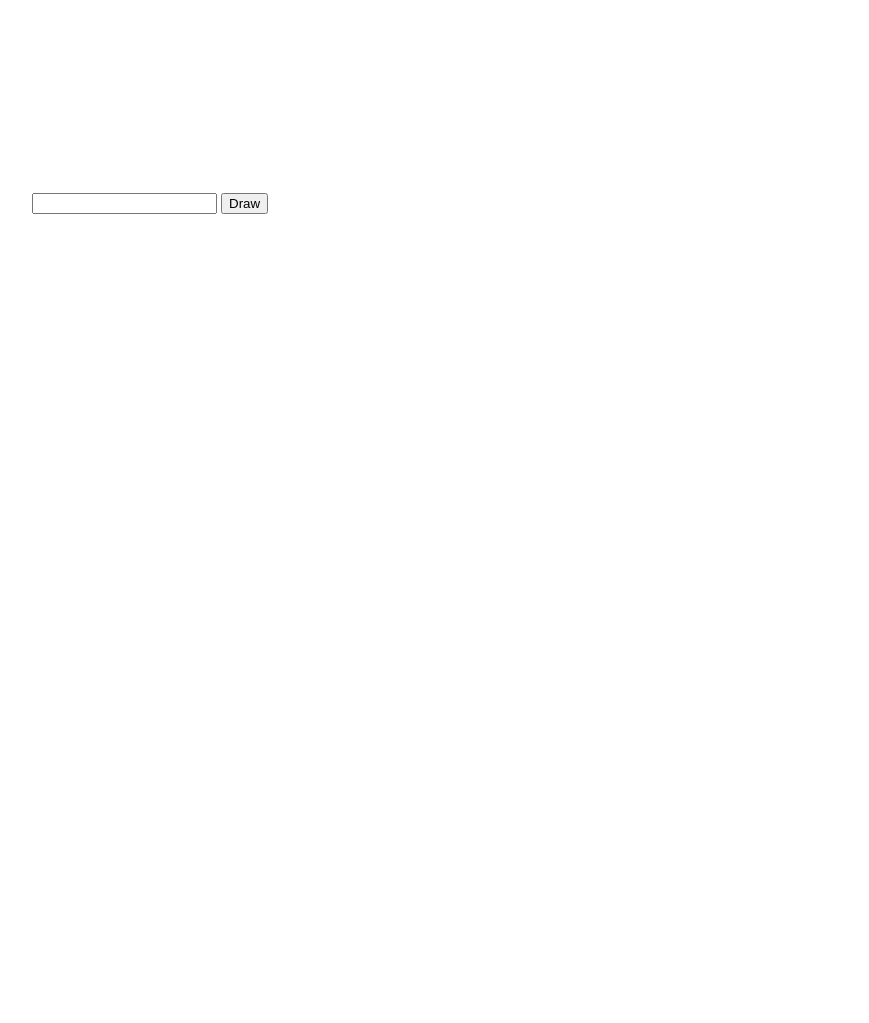
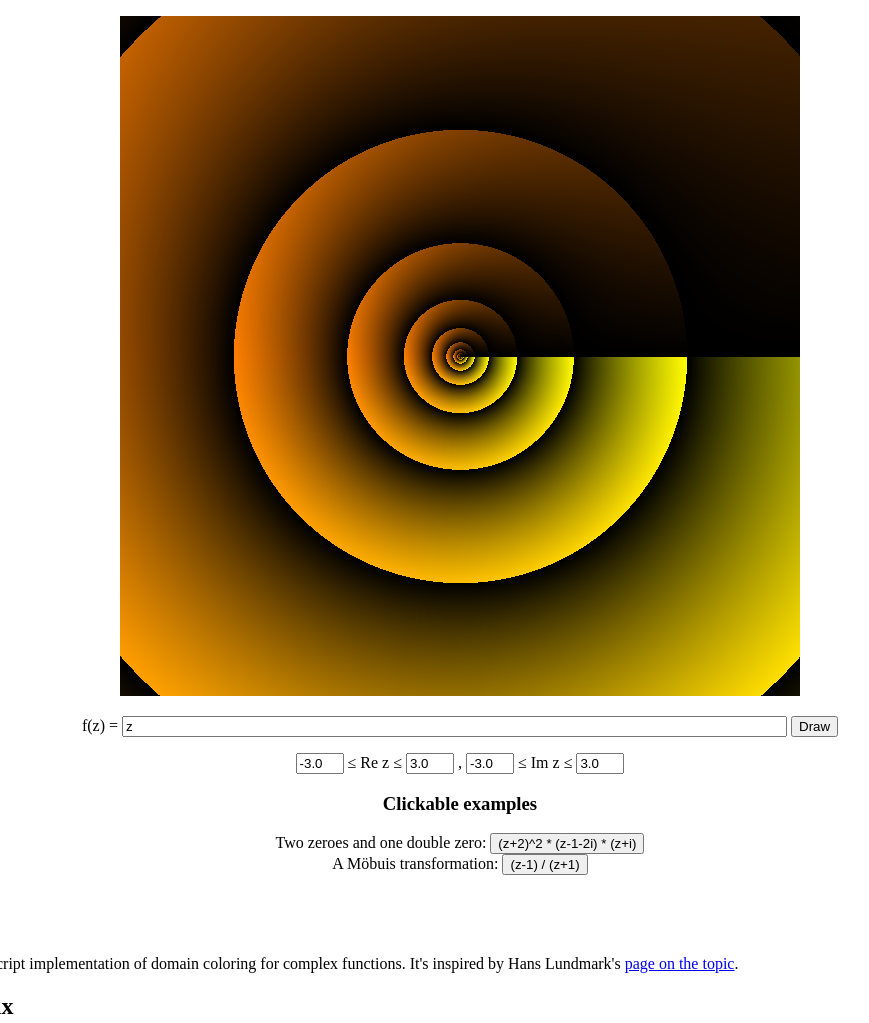
Before and after one commit to mansalskog/ComplexPlots, a plain HTML site: page index.html in a window 1280 px wide. Shown: the top 1023 px of the page, without its empty margins (180-1049 px from the left). Before the commit the page ends 800 px from the top, so only its background shows below. Drawn offline with Linux system fonts and the light colour scheme.

Commit message:
Working but buggy

```diff
--- a/complex.js
+++ b/complex.js
@@ -1,69 +1,41 @@
-// generates regexes for the desired imaginary unit (usually 'i' or 'j')
-const IMAG_LETTER = 'i';
-// TODO: check if allowing negative numbers here will affect ComplexExpr.parse.
-//       Maybe just use .neg() and make the ComplexExpr.parseValue function completely separate from Complex.parse
-const NUM_REGEX = '\\d+(.\\d+)?';
-const RE_REGEX = new RegExp('^' + NUM_REGEX);
-const IM_REGEX = new RegExp('^' + NUM_REGEX + IMAG_LETTER);
-const CPX_REGEX = new RegExp('^' + NUM_REGEX + '\\s*\\+\\s*' + NUM_REGEX + IMAG_LETTER);
-const NAME_REGEX = /^[a-z]/; // a single lowercase letter
-
 function Complex(re, im) {
   this.re = re;
   this.im = im;
 }
 
 Complex.fromPolar = function(abs, arg) {
-  return new Complex(abs * Math.cos(arg), arg * Math.sin(arg));
+  return new Complex(abs * Math.cos(arg), abs * Math.sin(arg));
 }
 
-/* Parses a complex number.
- * Returns an array [z, txt], containing the number (or null) and the remaning text.
+/* Reads a complex number from a string. Not for use with ComplexExpr.
  */
-Complex.parse = function(txt) {
+Complex.fromString = function(txt) {
+  const NUM_REGEX = '-?\\d+(\\.\\d+)?';
+  const RE_REGEX = new RegExp('^' + NUM_REGEX);
+  const IM_REGEX = new RegExp('^' + NUM_REGEX + 'i');
+  const CPX_REGEX = new RegExp('^' + NUM_REGEX + '\\s*\\+\\s*' + NUM_REGEX + 'i');
   if (CPX_REGEX.test(txt)) {
     let [re, im] = txt.split('+', 2);
     // note that parseFloat ignores the trailing 'i'
-    return [new Complex(Number.parseFloat(re), Number.parseFloat(im)), txt.replace(CPX_REGEX, '')];
-  } else {
-    let [z, rem] = Complex.parseSingle(txt);
-    if (z) {
-      return [z, rem];
+    return new Complex(Number.parseFloat(re), Number.parseFloat(im));
+  } else if (IM_REGEX.test(txt)) {
+    return new Complex(0, Number.parseFloat(txt));
+  } else if (RE_REGEX.test(txt)) {
+    return new Complex(Number.parseFloat(txt), 0);
   }
-  }
-  return [null, txt];
-}
-
-/* Parses a real or imaginary number. For use with ComplexExpr.
- * Returns an array [z, txt], containing the number (or null) and the remaning text.
- */
-Complex.parseSingle = function(txt) {
-  if (IM_REGEX.test(txt)) {
-    return [new Complex(0, Number.parseFloat(txt)), txt.replace(IM_REGEX, '')];
-  } else if (RE_REGEX.test(txt)) {
-    return [new Complex(Number.parseFloat(txt), 0), txt.replace(RE_REGEX, '')];
-  }
-  return [null, txt];
-}
-
-Complex.fromString = function(txt) {
-  let [z, rem] = Complex.parse(txt);
-  if (z == null || rem != '') {
-    throw 'Not a complex number: ' + txt;
-  }
-  return z;
+  throw 'Could not parse complex number: ' + txt;
 }
 
 /* Returns a human- and machine-readable text representation of the number.
  */
 Complex.prototype.toString = function() {
   if (this.re == 0) {
-    return this.im + IMAG_LETTER;
+    return this.im + 'i';
   }
   if (this.im == 0) {
     return this.re + '';
   }
-  return this.re + '+' + this.im + IMAG_LETTER;
+  return this.re + '+' + this.im + 'i';
 }
 
 /* Here follow some standard arithmetic functions for complex numbers */
@@ -109,14 +81,11 @@ Complex.prototype.log = function() {
 
 Complex.prototype.exp = function() {
   // TODO: is this really correct?
-  return Complex.fromPolar(Math.exp(this.abs()), this.arg());
+  return Complex.fromPolar(Math.exp(this.re), this.im);
 }
 
 Complex.prototype.pow = function(that) {
-  let abs = this.abs();
-  let arg = this.arg();
-  return Complex.fromPolar(Math.pow(abs, that.re) * Math.exp(-that.im * arg),
-                           that.im * Math.log(abs) + that.re * arg);
+  return that.mul(this.log()).exp();
 }
 
 /* Checks for exact equality. Watch out for floating-point problems. */
@@ -133,8 +102,10 @@ const BINARY_OPS = {
   '^': 'pow'
 };
 const UNARY_OPS = {
+  '-': 'neg',
   'Log': 'log',
   'exp': 'exp',
+  // TODO: maybe add trailing spaces to prevent things like "expz"
   // TODO: trigonometric functions (and hyperbolic)
 };
 
@@ -153,14 +124,29 @@ function ComplexExpr(type) {
     this.name = arguments[1];
     break;
   case EXPR_UNARY:
-    this.op = arguments[1];
+    this.opSym = arguments[1];
     this.target = arguments[2];
     break;
   case EXPR_BINARY:
-    this.op = arguments[1];
+    this.opSym = arguments[1];
     this.left = arguments[2];
     this.right = arguments[3];
     break;
+  }
+}
+
+ComplexExpr.prototype.toString = function() {
+  switch (this.type) {
+  case EXPR_VALUE:
+    return this.value.toString();
+  case EXPR_NAME:
+    return this.name;
+  case EXPR_UNARY:
+    // no parenthesis because unary have (second) highest precendence
+    return this.opSym + ' ' + this.target.toString();
+  case EXPR_BINARY:
+    // parenthezised to guarantee correct parsing
+    return '(' + this.left.toString() + ' ' + this.opSym + ' ' + this.right.toString() + ')';
   }
 }
 
@@ -179,15 +165,19 @@ ComplexExpr.prototype.eval = function(name, value) {
     return value;
   case EXPR_UNARY:
     let target = this.target.eval(name, value);
-    return target[this.op]();
+    let unMethod = UNARY_OPS[this.opSym];
+    return target[unMethod]();
   case EXPR_BINARY:
     let left = this.left.eval(name, value);
     let right = this.right.eval(name, value);
-    return left[this.op](right);
+    let binMethod = BINARY_OPS[this.opSym];
+    return left[binMethod](right);
   }
 }
 
 // TODO: Create a function for replacing a EXPR_NAME with another arbitrary ComplexExpr
+
+/* Here follows a simple (probably quite buggy) parser for complex expressions. */
 
 ComplexExpr.parse = function(txt) {
   let [e, rem] = ComplexExpr.parseSums(txt);
@@ -197,26 +187,83 @@ ComplexExpr.parse = function(txt) {
   return e;
 }
 
+/* Parses a real or imaginary number. For use with ComplexExpr. Returns null on leading spaces.
+ * Returns an array [z, txt], containing the number (or null) and the remaning text.
+ */
+Complex.parseSingle = function(txt) {
+  if (txt.startsWith('i')) {
+    return [new Complex(0, 1), txt.slice(1)];
+  }
+  let match = /^\d+(\.\d+)?i/.exec(txt);
+  if (match) {
+    let im = match[0];
+    return [new Complex(0, Number.parseFloat(im)), txt.slice(im.length)];
+  }
+  match = /^\d+(\.\d+)?/.exec(txt);
+  if (match) {
+    let re = match[0];
+    return [new Complex(Number.parseFloat(re), 0), txt.slice(re.length)];
+  }
+  return [null, txt];
+}
+
+
 /* Parses a complex number or a name (as specified by NAME_REGEX).
  * Returns a list [expr, txt] of a ComplexExpr (or null) and the remaning text.
  */
 ComplexExpr.parseValueOrName = function(txt) {
-  // TODO: add parsing of parenthesised operations after figuring out how
-  let [z, rem] = Complex.parseSingle(txt);
+  let tst = txt.replace(/^\s+/, '');
+  let [z, rem] = Complex.parseSingle(tst); // also takes care of lone imaginary unit
   if (z) {
     return [new ComplexExpr(EXPR_VALUE, z), rem];
   }
-  let match = NAME_REGEX.exec(txt);
+  let match = /^[a-hj-z]/.exec(tst); // a single letter that is not "i"
   if (match) {
     let name = match[0];
-    return [new ComplexExpr(EXPR_NAME, name), txt.slice(name.length)];
+    return [new ComplexExpr(EXPR_NAME, name), tst.slice(name.length)];
   }
   return [null, txt];
 }
 
+/* Parses a number of unary operators followed by a valueOrName
+ * Example: op op value => (op (op value))
+ */
+ComplexExpr.parseZeroOrMoreUnary = function(opSyms, parseHigherPrec) {
+  return function(txt) {
+    let ops = [];
+    let rem = txt;
+    oneOp: while (true) {
+      let tst = rem.replace(/^\s+/, '');
+      for (let i = 0; i < opSyms.length; i++) {
+        let sym = opSyms[i];
+        if (tst.startsWith(sym)) {
+          rem = tst.slice(sym.length).replace(/^\s+/, '');
+          ops.push(sym);
+          continue oneOp;
+        }
+      }
+      break;
+    }
+    let val = null;
+    [val, rem] = parseHigherPrec(rem);
+    if (!val) {
+      return [null, rem];
+    }
+    if (ops.length == 0) {
+      return [val, rem];
+    }
+    let expr = ops.reduceRight((acc, sym) => new ComplexExpr(EXPR_UNARY, sym, acc), val);
+    return [expr, rem];
+  };
+}
+
 /* TODO: describe this mess
+ * Return a parser that parses a list of binary operator expressions
+ * Example: parses an expression like "hp op hp op hp" and produces a parse tree like ((hp op hp) op hp),
+ *          where hp is a string matching parseHigherPrec and op is one of the strings in opSyms
  */
-ComplexExpr.parseZeroOrMoreBinary = function(opSyms, parseHigherPrec, txt) {
+ComplexExpr.parseZeroOrMoreBinary = function(opSyms, parseHigherPrec) {
+  return function(txt) {
     // parse left hand side
     let [left, rem] = parseHigherPrec(txt);
     if (!left) {
@@ -235,24 +282,44 @@ oneTerm:
           if (!right) {
             return [null, txt];
           }
-        left = new ComplexExpr(EXPR_BINARY, BINARY_OPS[sym], left, right);
+          left = new ComplexExpr(EXPR_BINARY, sym, left, right);
           continue oneTerm;
         }
       }
       // no operator matched, return what we got so far
       return [left, rem];
     }
+  };
 }
 
-ComplexExpr.parsePower = function(txt) {
-  // TODO: how should this really be handled? Precedence?
-  return ComplexExpr.parseZeroOrMoreBinary(['^'], ComplexExpr.parseValueOrName, txt);
+ComplexExpr.parseMaybeParenthesis = function(parseNoParen, parseInParen) {
+  return function(txt) {
+    let tst = txt.replace(/^\s+/, ''); // TODO: make a function called removeLeadingSpaces or something
+    if (!tst.startsWith('(')) {
+      return parseNoParen(txt);
+    }
+    tst = tst.slice(1);
+    let [inside, rem] = parseInParen(tst);
+    rem = rem.replace(/^\s+/, '');
+    if (!rem.startsWith(')')) {
+      // missing close parenthesis
+      return [null, rem];
+    }
+    rem = rem.slice(1);
+    return [inside, rem];
+  }
 }
 
-ComplexExpr.parseProducts = function(txt) {
-  return ComplexExpr.parseZeroOrMoreBinary(['*', '/'], ComplexExpr.parsePower, txt);
+// this is needed to solve the chicken-and-egg-problem caused below
+function hackyThing(txt) {
+  return ComplexExpr.parseSums(txt);
 }
+let parseParen = ComplexExpr.parseMaybeParenthesis(ComplexExpr.parseValueOrName, hackyThing); // this depends on parseSums, but parseSums depends on parseTerm
+let parseTerm = ComplexExpr.parseZeroOrMoreUnary(['-', 'exp', 'Log'], parseParen);
 
-ComplexExpr.parseSums = function(txt) {
-  return ComplexExpr.parseZeroOrMoreBinary(['+', '-'], ComplexExpr.parseProducts, txt);
-}
+ComplexExpr.parsePower = ComplexExpr.parseZeroOrMoreBinary(['^'], parseTerm);
+// TODO: create a function to parse right-associative exponents, as this is currently wrong
+
+ComplexExpr.parseProducts = ComplexExpr.parseZeroOrMoreBinary(['*', '/'], ComplexExpr.parsePower);
+
+ComplexExpr.parseSums = ComplexExpr.parseZeroOrMoreBinary(['+', '-'], ComplexExpr.parseProducts);
--- a/index.html
+++ b/index.html
@@ -2,14 +2,81 @@
 <html>
   <head>
     <meta charset="utf-8">
-    <title>Complex domain coloring</title>
+    <title>Complex plots</title>
     <script src="complex.js"></script>
     <script src="plots.js"></script>
     <script src="tests.js"></script>
+    <style>
+input[type="number"] {
+  width: 3em;
+}
+#program {
+  text-align: center;
+}
+    </style>
   </head>
   <body>
-    <canvas id="canvas" width="200" height="200"></canvas>
-    <input id="function" type="text">
-    <button id="draw">Draw</button>
+    <div id="program">
+      <p>
+        <canvas id="canvas" width="200" height="200"></canvas>
+      </p>
+      <p>
+        f(z) =
+        <input id="function" type="text" size="80" value="z">
+        <!-- expanded form of (z + 2) ^ 2 * (z - 1 - 2i) * (z + i)
+             because the parser does not support parentheses -->
+        <button id="draw">Draw</button>
+      </p>
+      <p>
+        <input id="minRe" type="number" value="-3.0">
+        &le; Re z &le;
+        <input id="maxRe" type="number" value="3.0">
+        ,
+        <input id="minIm" type="number" value="-3.0">
+        &le; Im z &le;
+        <input id="maxIm" type="number" value="3.0">
+      </p>
+      <p>
+        <h3>Clickable examples</h3>
+        Two zeroes and one double zero: <button class="funcSample">(z+2)^2 * (z-1-2i) * (z+i)</button><br>
+        A Möbuis transformation: <button class="funcSample">(z-1) / (z+1)</button><br>
+      </p>
+    </div>
+    <div id="information">
+      <h1>About</h1>
+        This is an interative JavaScript implementation of domain coloring for complex functions.
+        It's inspired by Hans Lundmark's <a href="http://users.mai.liu.se/hanlu09/complex/domain_coloring.html">page on the topic</a>.
+      <h2>Expression syntax</h2>
+      <p>
+        <pre>
+Expr := Sums
+Sums := Products "+" Sums
+      | Products "-" Sums
+      | Products
+Products := Power "*" Products
+          | Power "/" Products
+          | Power
+Power := Unary "^" Unary
+Unary := "-" Paren
+       | "exp" Paren
+       | "Log" Paren
+       | Paren
+Paren := "(" Sums ")"
+       | Value
+       | Name
+Name := "a" | "b" | ... | "h" | "j" | ... | "z"
+Value := Number | Number "i"
+Number := Digits
+        | Digits "." Digits
+        </pre>
+      </p>
+      <h2>Known bugs / to-do</h2>
+      <ul>
+        <li>Parsing of powers is left-associative when it should be right associative</li>
+        <li>The coloring is ugly and should be changed</li>
+        <li>There should be error messages if the expression does not parse</li>
+        <li>The rendering is quite slow, probably because evaluating functions is done in a very inefficient way</li>
+      </ul>
+    </div>
   </body>
 </html>
--- a/plots.js
+++ b/plots.js
@@ -0,0 +1,66 @@
+function nonNegativeModulo(x, m) {
+  return ((x % m) + m) % m;
+}
+
+function complexColor(z) {
+  let light = nonNegativeModulo(Math.log(z.abs()) / Math.log(2), 1);
+  let hue = nonNegativeModulo(z.arg() / (2 * Math.PI), 1);
+  let r = light * Math.min(2 * hue, 1);
+  let g = light * hue;
+  let b = 0;
+  return [r, g, b].map((c) => Math.floor(255 * c));
+}
+
+function drawComplexFunc(canvas, funcText, minR, minI, maxR, maxI) {
+  let ctx = canvas.getContext('2d');
+  let f = ComplexExpr.parse(funcText);
+  console.log('Parsed', funcText, 'as f(z) =', f.toString());
+  let img = ctx.createImageData(canvas.width, canvas.height);
+  for (let y = 0; y < img.height; y++) {
+    for (let x = 0; x < img.width; x++) {
+      let re = minR + (x / img.width) * (maxR - minR);
+      let im = minI + (1 - y / img.height) * (maxI - minI);
+      let z = new Complex(re, im);
+      let w = f.eval('z', z);
+      let idx = 4 * (y * img.width + x);
+      let [r, g, b] = complexColor(w);
+      img.data[idx + 0] = r;
+      img.data[idx + 1] = g;
+      img.data[idx + 2] = b;
+      img.data[idx + 3] = 255; // alpha
+    }
+  }
+  ctx.putImageData(img, 0, 0);
+}
+
+window.addEventListener('load', function() {
+  let canvas = document.getElementById('canvas');
+  canvas.height = Math.floor(window.innerHeight * 0.85);
+  canvas.width = canvas.height;
+  let funcInput = document.getElementById('function');
+  let drawButton = document.getElementById('draw');
+
+  let minReIn = document.getElementById('minRe');
+  let maxReIn = document.getElementById('maxRe');
+  let minImIn = document.getElementById('minIm');
+  let maxImIn = document.getElementById('maxIm');
+
+  let drawCallback = () => drawComplexFunc(canvas, funcInput.value,
+                                                             parseFloat(minReIn.value), parseFloat(minImIn.value),
+                                                             parseFloat(maxReIn.value), parseFloat(maxImIn.value));
+  drawButton.addEventListener('click', drawCallback);
+  funcInput.addEventListener('keyup', (e) => {
+    if (e.key == 'Enter') {
+      drawCallback();
+    }
+  });
+  drawButton.click(); // draw default function on page load
+
+  let funcSamples = document.getElementsByClassName('funcSample');
+  for(let i = 0; i < funcSamples.length; i++) {
+    funcSamples[i].addEventListener('click', function(e) {
+      funcInput.value = e.target.textContent;
+      drawCallback();
+    });
+  }
+});
--- a/tests.js
+++ b/tests.js
@@ -4,10 +4,40 @@ function testComplex() {
   if (!z.equals(alsoZ)) {
     console.error('Complex number string round-trip failed on', z, alsoZ);
   }
-  return null; // all good
 }
 
+/* Returns a random element from the list
+ */
+function randomElement(list) {
+  return list[Math.floor(Math.random() * list.length)];
+}
+
+/* Generates a "simple" expression, i.e. an expression with no parenthesized parts
+ */
+function generateSimpleExpr() {
+  let tokens = [];
+  do {
+    let unary = randomElement([null, '-', 'exp', 'Log']);
+    let binary = randomElement(['+', '-', '*', '/']);
+    if (unary) {
+      tokens.push(unary);
+    }
+    tokens.push('z');
+    tokens.push(binary);
+  } while (Math.random() > 0.3);
+  return tokens.slice(0, -1).join(' ') // remove last binary operator and join with spaces
+}
+
+function testComplexExpr() {
+  // TODO: maybe make a more complicated testing function?
+  let expr = generateSimpleExpr();
+  let alsoExpr = ComplexExpr.parse(expr).toString().replace(/[\(\)]/g, '');
+  if (expr != alsoExpr) {
+    console.error('Complex expression failed string round-trip: "' + expr + '" vs "' + alsoExpr + '"');
+  }
+}
 
 window.addEventListener('load', () => {
   testComplex();
+  testComplexExpr();
 });
```
Lines whose indentation alone changed are shown as unchanged.
